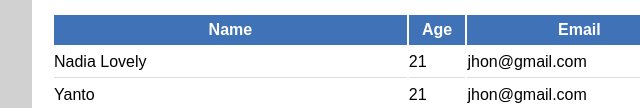
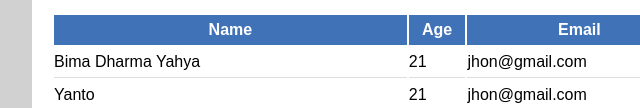
Before and after one commit to bimadharma/Advanced-HTML-CSS, a plain HTML site: page W10D1.html in a window 1280 px wide. Shown: the part 844-952 px from the top of the page, 188-828 px from the left. Drawn offline with Linux system fonts and the light colour scheme.

Commit message:
add file W10D1.html

```diff
--- a/W10D1.html
+++ b/W10D1.html
@@ -44,7 +44,7 @@
             </thead>
             <tbody>
                 <tr>
-                    <td>Nadia Lovely</td>
+                    <td>Bima Dharma Yahya</td>
                     <td>21</td>
                     <td>jhon@gmail.com</td>
                     <td>10/jan/2000</td>
```
